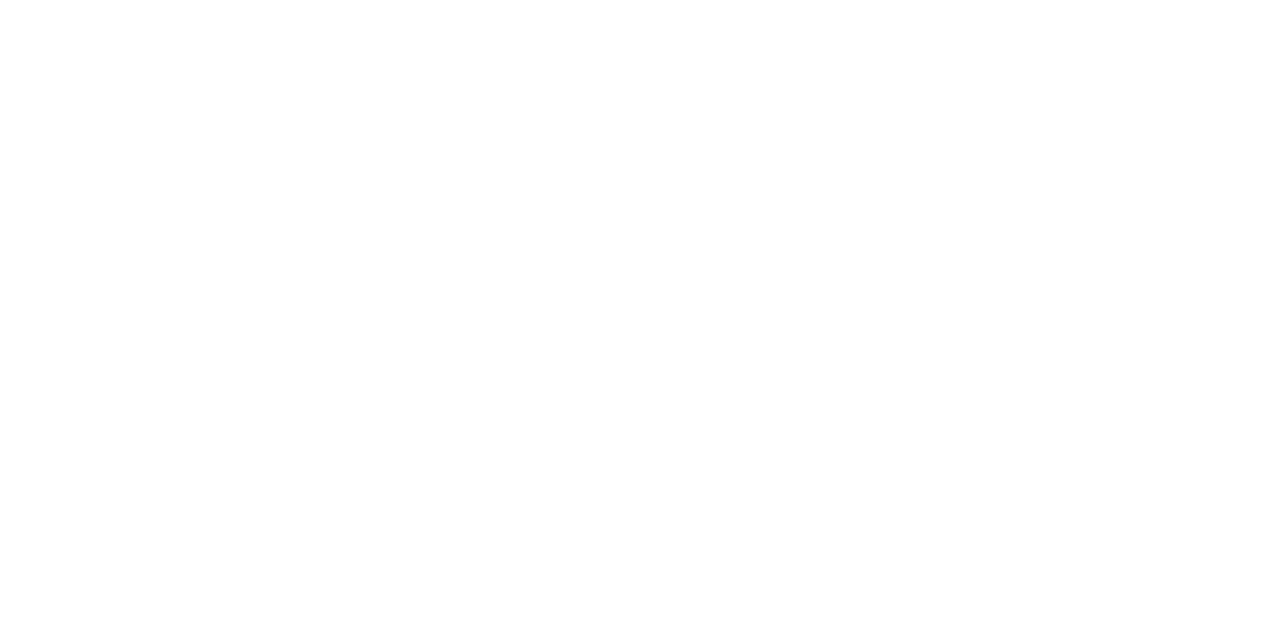
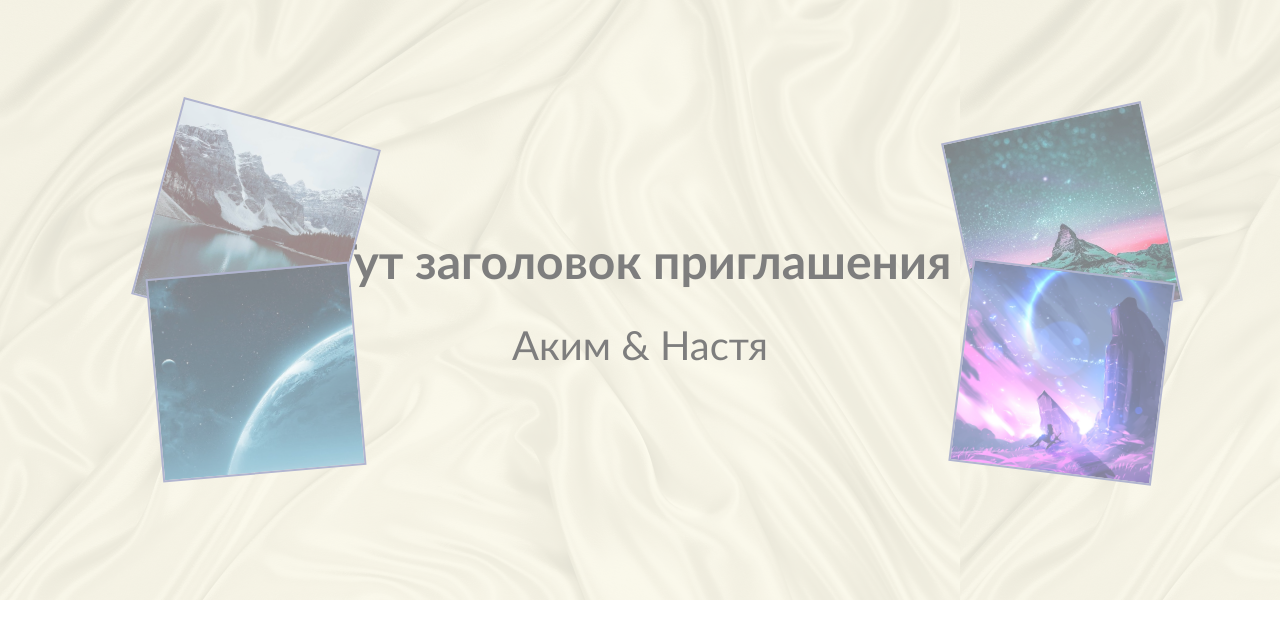
Before and after one commit to PblCbGomel/weddingInvite, a plain HTML site: page index.html in a window 1280 px wide. Drawn offline with Linux system fonts and the light colour scheme.

Commit message:
feat: add first section

```diff
--- a/index.html
+++ b/index.html
@@ -3,7 +3,20 @@
   <head>
     <meta charset="UTF-8" />
     <meta name="viewport" content="width=device-width, initial-scale=1.0" />
-    <title>Document</title>
+    <link rel="stylesheet" href="./styles.css" />
+    <title>Wedding Invite</title>
   </head>
-  <body></body>
+  <body>
+    <section class="header-section">
+      <h1>Тут заголовок приглашения</h1>
+      <div class="names">Аким & Настя</div>
+      <div class="photo-1"></div>
+      <div class="photo-2"></div>
+      <div class="photo-3"></div>
+      <div class="photo-4"></div>
+    </section>
+    <section></section>
+    <section></section>
+    <section></section>
+  </body>
 </html>
--- a/styles.css
+++ b/styles.css
@@ -1,5 +1,78 @@
-body {
+* {
   padding: 0;
   margin: 0;
+}
+body {
   font-size: 16px;
+  font-family: "Gill Sans", "Gill Sans MT", Calibri, "Trebuchet MS", sans-serif;
 }
+
+.header-section::before {
+  content: "";
+  background-image: url("./images/шелк-фон.jpg");
+  background-size: contain;
+  opacity: 0.2;
+  height: 600px;
+  position: absolute;
+  z-index: -1;
+  top: 0;
+  left: 0;
+  right: 0;
+  bottom: 0;
+}
+.header-section {
+  background-color: #fffbdb;
+  height: 600px;
+  opacity: 0.5;
+  display: flex;
+  flex-direction: column;
+  gap: 2rem;
+  justify-content: center;
+  align-items: center;
+  position: relative;
+}
+
+.header-section h1 {
+  font-size: 3rem;
+}
+
+.header-section .names {
+  font-size: 2.5rem;
+}
+
+.photo-1 {
+  transform: rotate(15deg);
+  background-image: url(./images/фото-1.jpg);
+  left: 12%;
+  top: 20%;
+}
+.photo-2 {
+  transform: rotate(-5deg);
+  background-image: url(./images/фото-2.jpg);
+  left: 12%;
+  top: 45%;
+}
+.photo-3 {
+  transform: rotate(-12deg);
+  background-image: url(./images/фото-3.jpg);
+  left: 75%;
+  top: 20%;
+}
+.photo-4 {
+  transform: rotate(7deg);
+  background-image: url(./images/фото-4.jpg);
+  left: 75%;
+  top: 45%;
+}
+
+.photo-1,
+.photo-2,
+.photo-3,
+.photo-4 {
+  width: 200px;
+  height: 200px;
+  border: 2px solid #656da2;
+  position: absolute;
+  background-size: contain;
+  opacity: 1;
+}
```
Also changed, not shown: images/фото-1.jpg (added), images/фото-2.jpg (added), images/фото-3.jpg (added), images/фото-4.jpg (added), images/шелк-фон.jpg (added).
